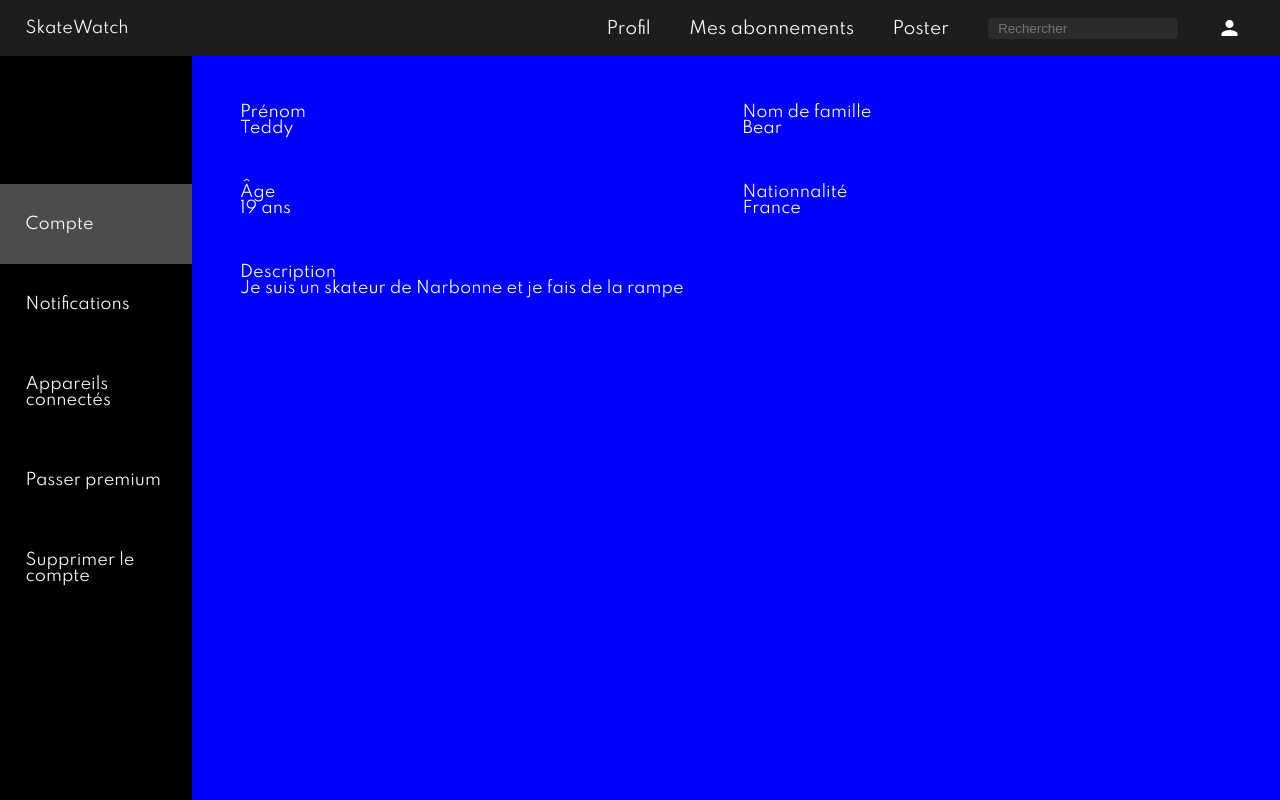
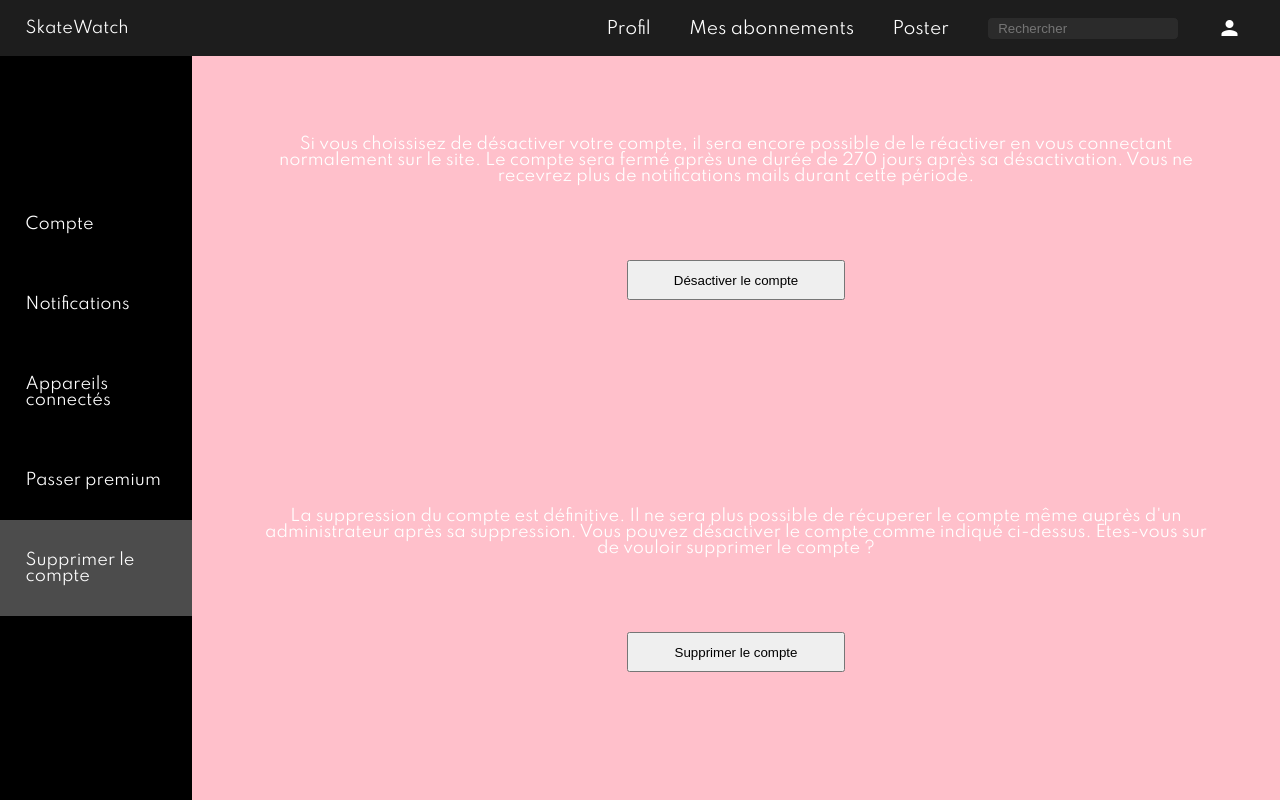
Before and after one commit to antoebtfr/skateflix-app-front, an Angular app: page /settings in a window 1280 px wide. Built offline with nearby package versions, Linux system fonts and the light colour scheme.

Commit message:
style: settings pages style

```diff
--- a/src/app/components/setting-pages/app-connected/app-connected.component.html
+++ b/src/app/components/setting-pages/app-connected/app-connected.component.html
@@ -1,4 +1,7 @@
 <section id="appcon-body">
-  <h2> Sessions actuelles </h2>
-  <p> Ce mac (le mettre en dynamique) </p>
+  <h2>Sessions actuelles</h2>
+  <hr />
+  <div id="session-container">
+    <p>Ce mac (le mettre en dynamique)</p>
+  </div>
 </section>
--- a/src/app/components/setting-pages/app-connected/app-connected.component.scss
+++ b/src/app/components/setting-pages/app-connected/app-connected.component.scss
@@ -2,4 +2,14 @@
   height: 93vh;
   background-color: grey;
   color: white;
+  padding-left: 5vw;
+  padding-top: 4vh;
 }
+
+h2{
+  font-size: 5vh;
+}
+
+hr{
+  margin-bottom: 4vh;
+}
--- a/src/app/components/setting-pages/delete-account/delete-account.component.scss
+++ b/src/app/components/setting-pages/delete-account/delete-account.component.scss
@@ -2,4 +2,27 @@
   height: 93vh;
   background-color: pink;
   color: white;
+
+  padding-left: 5vw;
+  padding-right: 5vw;
+  padding-top: 10vh;
+  display: flex;
+  flex-flow: row wrap;
+
 }
+
+div{
+  display: flex;
+  flex-flow: row wrap;
+  justify-content: center;
+  height: 30vh;
+  text-align: center;
+
+}
+
+
+button{
+  width: 17vw;
+  height: 40px;
+  cursor: pointer;
+}
--- a/src/app/components/setting-pages/notifications/notifications.component.html
+++ b/src/app/components/setting-pages/notifications/notifications.component.html
@@ -21,6 +21,6 @@
     </label>
   </div>
 
-  <p> Enregistrer les modifications </p>
-  <p> Annuler les modifications </p>
+  <button> Enregistrer les modifications </button>
+  <button> Annuler les modifications </button>
 </section>
--- a/src/app/components/setting-pages/notifications/notifications.component.scss
+++ b/src/app/components/setting-pages/notifications/notifications.component.scss
@@ -2,4 +2,11 @@
   height: 93vh;
   background-color: green;
   color: white;
+  padding-top: 4vh;
+  padding-left: 5vw;
 }
+
+
+input{
+  margin-bottom: 3vh;
+}
--- a/src/app/components/setting-pages/sett-premium/sett-premium.component.html
+++ b/src/app/components/setting-pages/sett-premium/sett-premium.component.html
@@ -1,4 +1,10 @@
 <section id="setpremium-body">
-  <p> Le passage en mode premium offre plein de nouvelles fonctionnalités et de nouveaux avantages. Il est pour l'instant gratuit. Profitez-en ! </p>
-  <button> Passer le compte en premium (beta) </button>
+  <div class="text">
+    <p>
+      Le passage en mode premium offre plein de nouvelles fonctionnalités et de
+      nouveaux avantages. Il est pour l'instant gratuit.
+    </p>
+    <p class="fat">Profitez-en !</p>
+  </div>
+  <button>Passer le compte en premium (beta)</button>
 </section>
--- a/src/app/components/setting-pages/sett-premium/sett-premium.component.scss
+++ b/src/app/components/setting-pages/sett-premium/sett-premium.component.scss
@@ -2,4 +2,18 @@
   height: 100vh;
   background-color: red;
   color: white;
+  display: flex;
+  flex-flow: row wrap;
+  justify-content: center;
+  align-items: center;
 }
+
+.fat{
+  font-size: 3vh;
+  width: 100vw;
+  margin-top: 4vh;
+}
+
+.text{
+  text-align: center;
+}
--- a/src/app/pages/settings/settings.component.ts
+++ b/src/app/pages/settings/settings.component.ts
@@ -6,7 +6,7 @@ import { Component, OnInit } from '@angular/core';
   styleUrls: ['./settings.component.scss']
 })
 export class SettingsComponent implements OnInit {
-  public isSelected = 'myprofil'; // Valeur par défaut de la liste
+  public isSelected = 'deleteacc'; // Valeur par défaut de la liste
 
   constructor() { }
 
```
